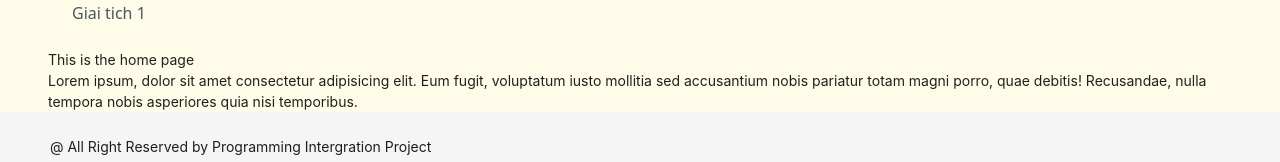
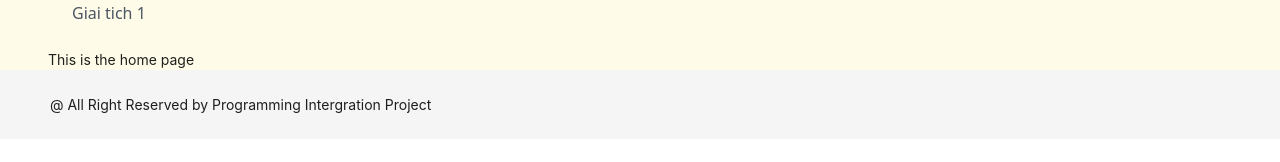
Before and after one commit to nhanne249/capstoneProject, a React (Vite) app in the folder Frontend/: page / in a window 1280 px wide. Shown: the part 208-370 px from the top of the page. Built offline with nearby package versions, Linux system fonts and the light colour scheme.

Commit message:
remove p tag

```diff
--- a/Frontend/src/pages/Main/index.jsx
+++ b/Frontend/src/pages/Main/index.jsx
@@ -10,8 +10,8 @@ const Main = () => {
         cardClassName="w-40 bg-transparent border-none"
         contentClassName="font-sans text-base font-medium text-gray-600"
       />
-      <h1>This is the home page</h1>
-      <p>Lorem ipsum, dolor sit amet consectetur adipisicing elit. Eum fugit, voluptatum iusto mollitia sed accusantium nobis pariatur totam magni porro, quae debitis! Recusandae, nulla tempora nobis asperiores quia nisi temporibus.</p>
+      <div>This is the home page</div>
+
     </div>
   );
 };
```
Also changed, not shown: Frontend/src/pages/About/index.jsx (added), Frontend/src/pages/Events/index.jsx (added).
